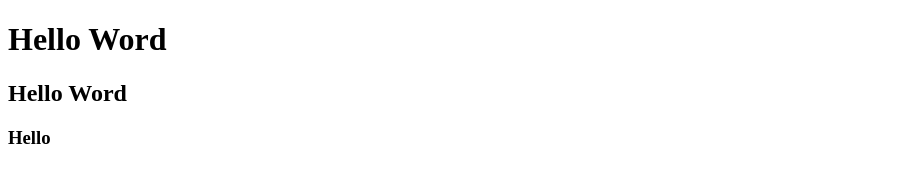
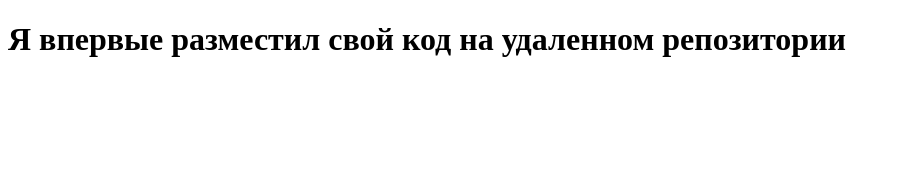
Before and after one commit to testmeo1111/test_repo111, a plain HTML site: page index.html in a window 1280 px wide. Shown: the whole page, without its empty margins (0-900 px from the left). Drawn offline with Linux system fonts and the light colour scheme.

Commit message:
New commit

```diff
--- a/index.html
+++ b/index.html
@@ -3,11 +3,10 @@
 <head>
     <meta charset="UTF-8">
     <meta name="viewport" content="width=device-width, initial-scale=1.0">
-    <title>Document</title>
+    <title>New git project</title>
 </head>
 <body>
- <h1>Hello Word</h1>
- <h2>Hello Word</h2>
- <h3>Hello</h3>
+ <h1>Я впервые разместил свой код на удаленном репозитории</h1>
+
 </body>
 </html>
```
